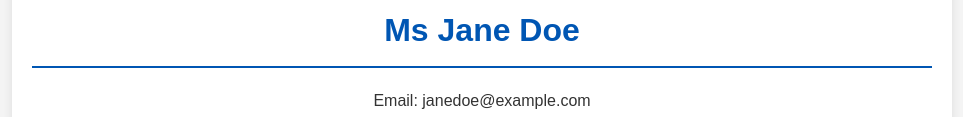
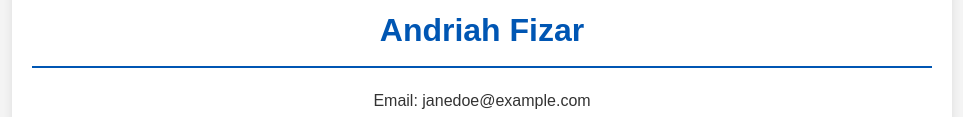
Before and after one commit to fasthired/online-cv-project, a plain HTML site: page index.html in a window 1280 px wide. Shown: the part 261-378 px from the top of the page, without its empty margins (158-1121 px from the left). Drawn offline with Linux system fonts and the light colour scheme.

Commit message:
Update index.html

```diff
--- a/index.html
+++ b/index.html
@@ -197,7 +197,7 @@
         <div class="profile-header">
             <!-- Placeholder for profile picture -->
             <img src="https://www.amoahmotorssparelimited.com/wp-content/uploads/2024/08/yut.png" alt="Profile Picture">
-            <h1>Ms Jane Doe</h1>
+            <h1>Andriah Fizar</h1>
         </div>
         <div class="contact-details">
             Email: janedoe@example.com <br>
```
